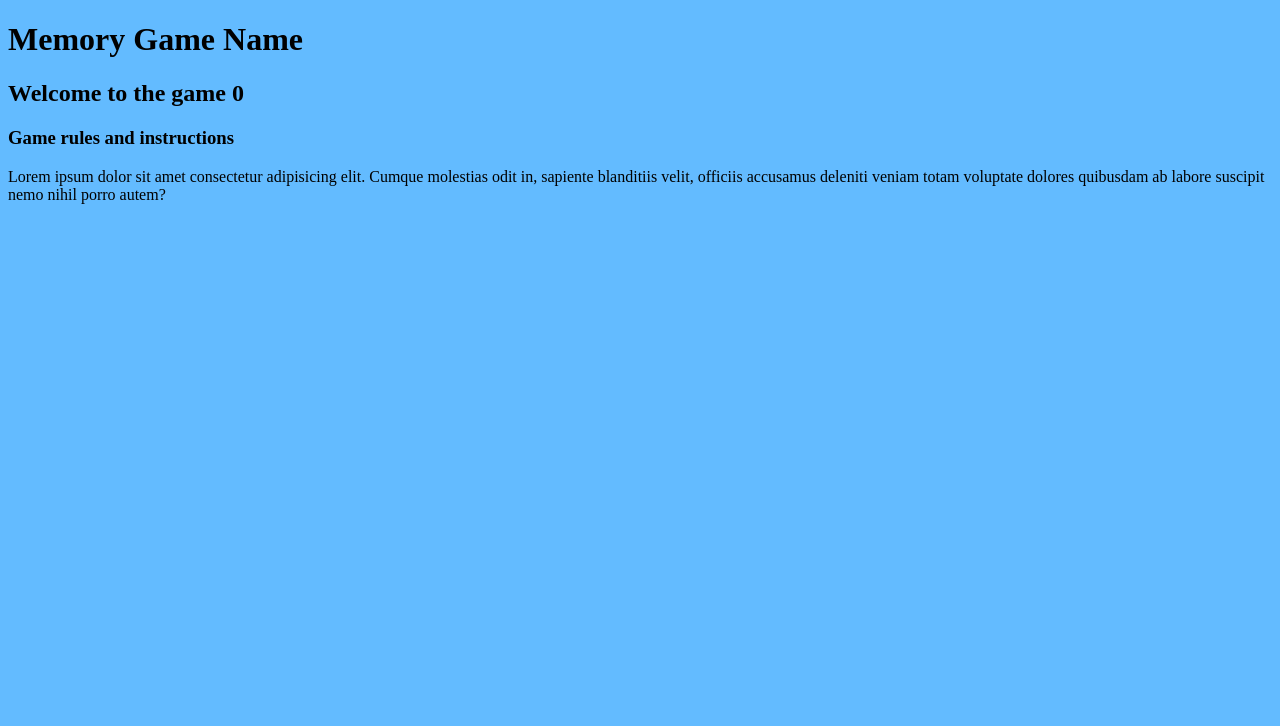
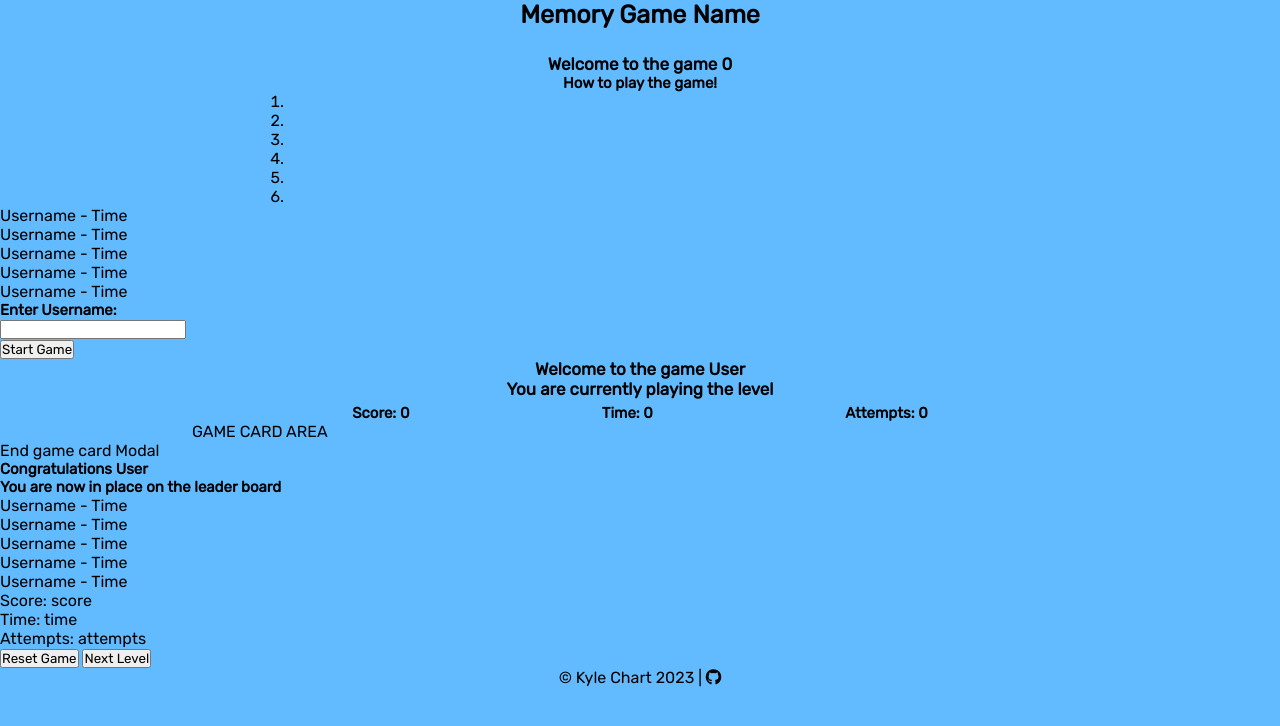
Before and after one commit to Mrekyle/ci-project-2-old, a plain HTML site: page index.html in a window 1280 px wide. Drawn offline with Linux system fonts and the light colour scheme; a web font is replaced by a local one.

Commit message:
Add in base html and css code structure

```diff
--- a/assets/css/style.css
+++ b/assets/css/style.css
@@ -1,5 +1,68 @@
+/* Page general rules and styling */
+
 @import url('https://fonts.googleapis.com/css2?family=Mina&family=Rubik&display=swap');
+
+* {
+    margin: 0 auto;
+    padding: 0;
+    font-family: 'Mina', 'Rubik', sans-serif;
+}
 
 body {
     background-color: #63bbff;
 }
+
+h1 {
+    font-size: 25px;
+}
+
+h2 {
+    font-size: 17px;
+}
+
+h3, h4, h5 {
+    font-size: 15px;
+}
+
+/* Main Title and rules area */
+
+#main-title {
+    text-align: center;
+}
+
+#main-greeting {
+    margin-top: 25px;
+    text-align: center;
+    max-width: 55%;
+}
+
+/* Game Area*/
+
+.game-area {
+    max-width: 70%;
+    display: flex;
+}
+
+.ga-title {
+    text-align: center;
+}
+
+.stats {
+    padding-top: 5px;
+    max-width: 60%;
+    display: flex;
+    justify-content: space-around;
+}
+
+/* End Game Modal*/
+
+
+/* Footer */
+
+footer {
+    text-align: center;
+}
+
+.git {
+    color: black;
+}
--- a/index.html
+++ b/index.html
@@ -12,10 +12,88 @@
     <title>Untitled Memory Game</title>
 </head>
 <body>
-    <h1>Memory Game Name</h1>
-    <h2>Welcome to the game <span data-type="userName">0</span></h2>
-    <h3>Game rules and instructions</h3>
-        <p>Lorem ipsum dolor sit amet consectetur adipisicing elit. Cumque molestias odit in, sapiente blanditiis velit, officiis accusamus deleniti veniam totam voluptate dolores quibusdam ab labore suscipit nemo nihil porro autem?</p>
+    <div>
+        <h1 id="main-title">Memory Game Name</h1>
+    </div>
+    <div id="main-greeting" class="rules-modal">
+        <h2>Welcome to the game <span data-type="userName">0</span></h2>
+        <h3>How to play the game!</h3>
+            <ol>
+                <li></li>
+                <li></li>
+                <li></li>
+                <li></li>
+                <li></li>
+                <li></li>
+            </ol>
+    </div>
+    <div>
+        <ol>
+            <li><span>Username - Time</span></li>
+            <li><span>Username - Time</span></li>
+            <li><span>Username - Time</span></li>
+            <li><span>Username - Time</span></li>
+            <li><span>Username - Time</span></li>
+        </ol>
+    </div>
+    <div>
+        <h3>Enter Username:</h3>
+        <input type="text">
+    </div>
+    <div>
+        <button class="start-btn">Start Game</button>
+    </div>
+    <section>
+        <div class="ga-title">
+            <h2>Welcome to the game <span>User</span></h2>
+            <h2>You are currently playing the <span>level</span></h2>
+        </div>
+        <div class="stats">
+            <h3>Score: <span>0</span></h3>
+            <h3>Time: <span>0</span></h3>
+            <h3>Attempts: <span>0</span></h3>
+        </div>
+        <div class="game-area">
+            GAME CARD AREA
+            <div>
+                <div>
+                    <img>
+                </div>
+            </div>
+        </div>
+    </section>
+    <section>
+        <div>
+            End game card Modal
+            <h3>Congratulations <span>User</span></h3>
+            <h4>You are now in <span>place</span> on the leader board</h4>
+        </div>
+        <div>
+            <ol>
+                <li><span>Username - Time</span></li>
+                <li><span>Username - Time</span></li>
+                <li><span>Username - Time</span></li>
+                <li><span>Username - Time</span></li>
+                <li><span>Username - Time</span></li>
+            </ol>
+        </div>
+        <div>
+            <ul>
+                <li>Score: <span>score</span></li>
+                <li>Time: <span>time</span></li>
+                <li>Attempts: <span>attempts</span></li>
+            </ul>
+        </div>
+        <div>
+            <button>Reset Game</button>
+            <button>Next Level</button>
+        </div>
+    </section>
+    <div>
+        <footer>
+            <p>&copy Kyle Chart 2023 | <a href="https://github.com/Mrekyle" target="_blank" rel="link" aria-label="Kyle Chart's Github profile, opens in a new tab"><i class="fa-brands fa-github git"></i></a></p>
+        </footer>
+    </div>
     <script src="https://kit.fontawesome.com/6ab0a7bbf9.js" crossorigin="anonymous"></script>
     <script src="assets/js/script.js"></script>
 </body>
```
